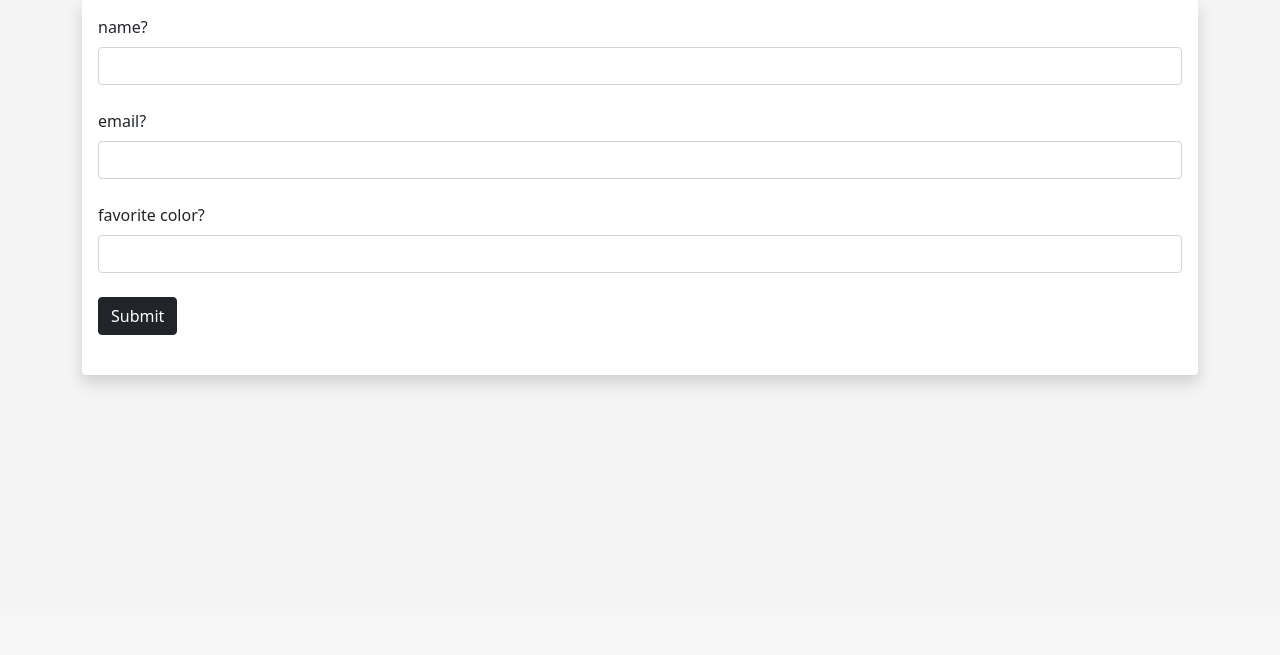
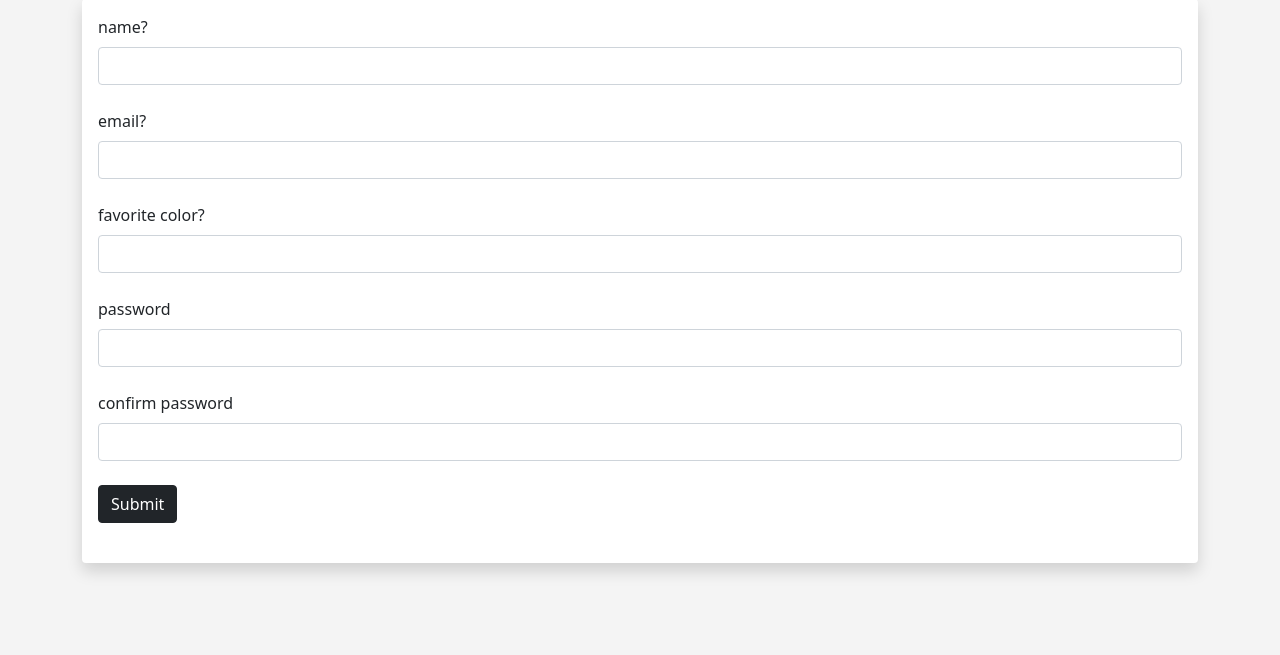
Before and after one commit to cmannnn/hand_stitched_cranes, a Flask app: page /user/add in a window 1280 px wide. Shown: the part 185-840 px from the top of the page. Before the commit the page ends 573 px from the top, so only its background shows below. Run offline with Flask 2, Linux system fonts and the light colour scheme.

Commit message:
fix git password

```diff
--- a/main.py
+++ b/main.py
@@ -1,7 +1,7 @@
 from flask import Flask, render_template, flash, request
 from flask_wtf import FlaskForm
-from wtforms import StringField, SubmitField
-from wtforms.validators import DataRequired
+from wtforms import StringField, SubmitField, PasswordField, BooleanField, ValidationError
+from wtforms.validators import DataRequired, EqualTo, Length
 from datetime import datetime
 from flask_sqlalchemy import SQLAlchemy
 from flask_migrate import Migrate
@@ -34,6 +34,7 @@ class Users(db.Model):
 	date_added = db.Column(db.DateTime, default = datetime.utcnow)
 	# password
 	password_hash = db.Column(db.String(128))
+
 
 	@property
 	def password(self):
@@ -79,7 +80,10 @@ class UserForm(FlaskForm):
 	name = StringField("name?", validators = [DataRequired()])
 	email = StringField("email?", validators = [DataRequired()])
 	favorite_color = StringField("favorite color?")
+	password_hash = PasswordField('password', validators=[DataRequired(), EqualTo('password_hash2', message='password must match')])
+	password_hash2 = PasswordField('confirm password', validators=[DataRequired()])
 	submit = SubmitField("Submit")
+
 
 # update database record
 @app.route('/update/<int:id>', methods=['GET', 'POST'])
@@ -127,13 +131,14 @@ def add_user():
 	if form.validate_on_submit():
 		user = Users.query.filter_by(email = form.email.data).first()
 		if user is None:
-			user = Users(name = form.name.data, email = form.email.data, favorite_color = form.favorite_color.data)
+			user = Users(name = form.name.data, email = form.email.data, favorite_color = form.favorite_color.data, password_hash=form.password_hash.data)
 			db.session.add(user)
 			db.session.commit()
 		name = form.name.data
 		form.name.data = ''
 		form.email.data = ''
 		form.favorite_color.data = ''
+		form.password_hash.data = ''
 
 		flash("user added")
 	our_users = Users.query.order_by(Users.date_added)
--- a/templates/add_user.html
+++ b/templates/add_user.html
@@ -53,12 +53,26 @@ table-bordered table-striped">
 
 		{{ form.email(
 		class = "form-control") }}
+		<br/>
 
-		<br/>
 		{{ form.favorite_color.label(
 		class = "form-label") }}
 
 		{{ form.favorite_color(
+		class = "form-control") }}
+		<br/>
+
+		{{ form.password_hash.label(
+		class = "form-label") }}
+
+		{{ form.password_hash(
+		class = "form-control") }}
+		<br/>
+
+		{{ form.password_hash2.label(
+		class = "form-label") }}
+
+		{{ form.password_hash2(
 		class = "form-control") }}
 		<br/>
 
@@ -82,6 +96,7 @@ table-bordered table-striped">
 	{{ our_user.name }}</a> - {{
 	our_user.email }} - {{
 	our_user.favorite_color }} -
+	PW: {{ our_user.password_hash }} -
 	<a href="{{ url_for('delete',
 	id=our_user.id)}}">delete</a></td>
 	</tr>
```
Also changed, not shown: migrations/versions/405b1a6c060f_added_password_field.py (added, +28 -0 lines).
